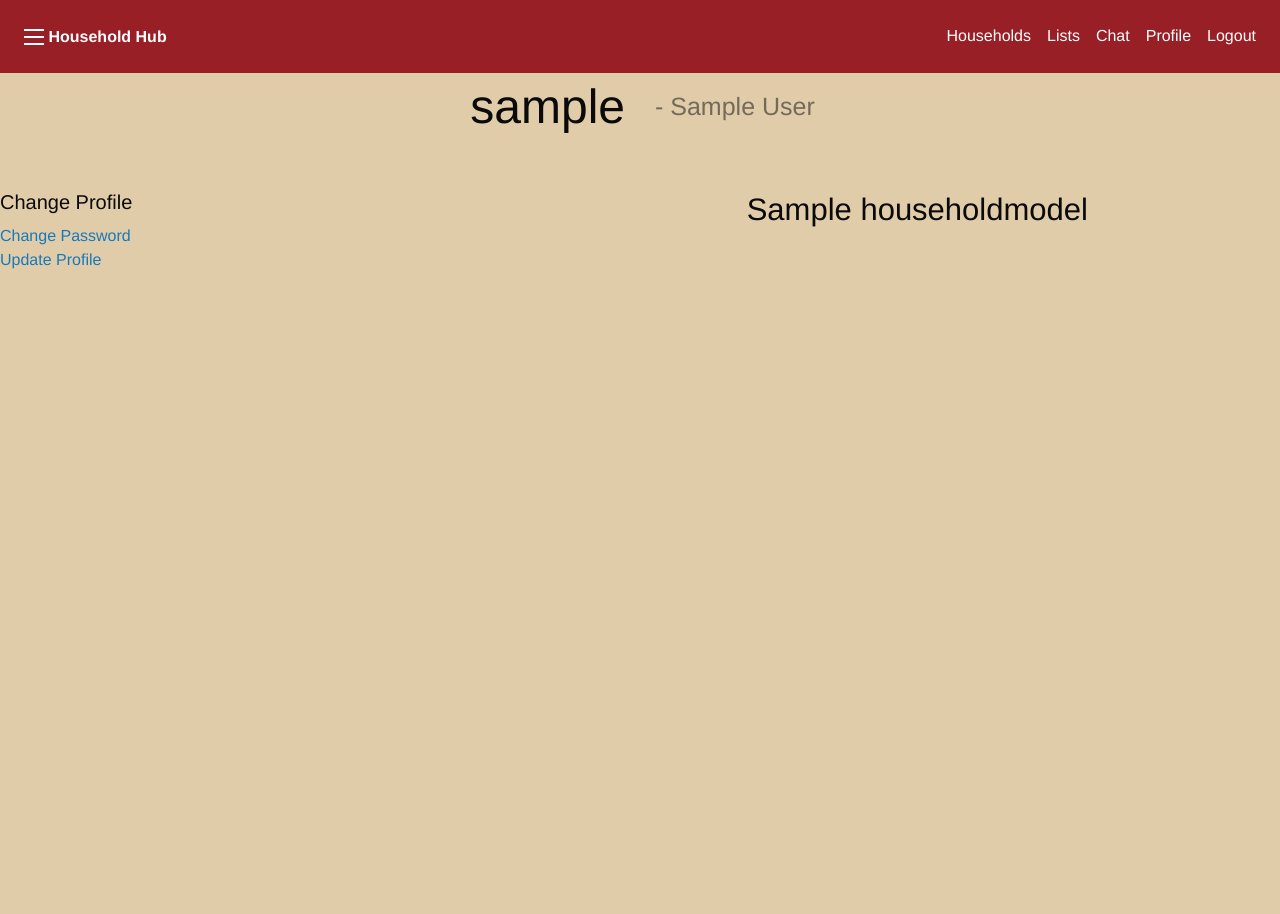
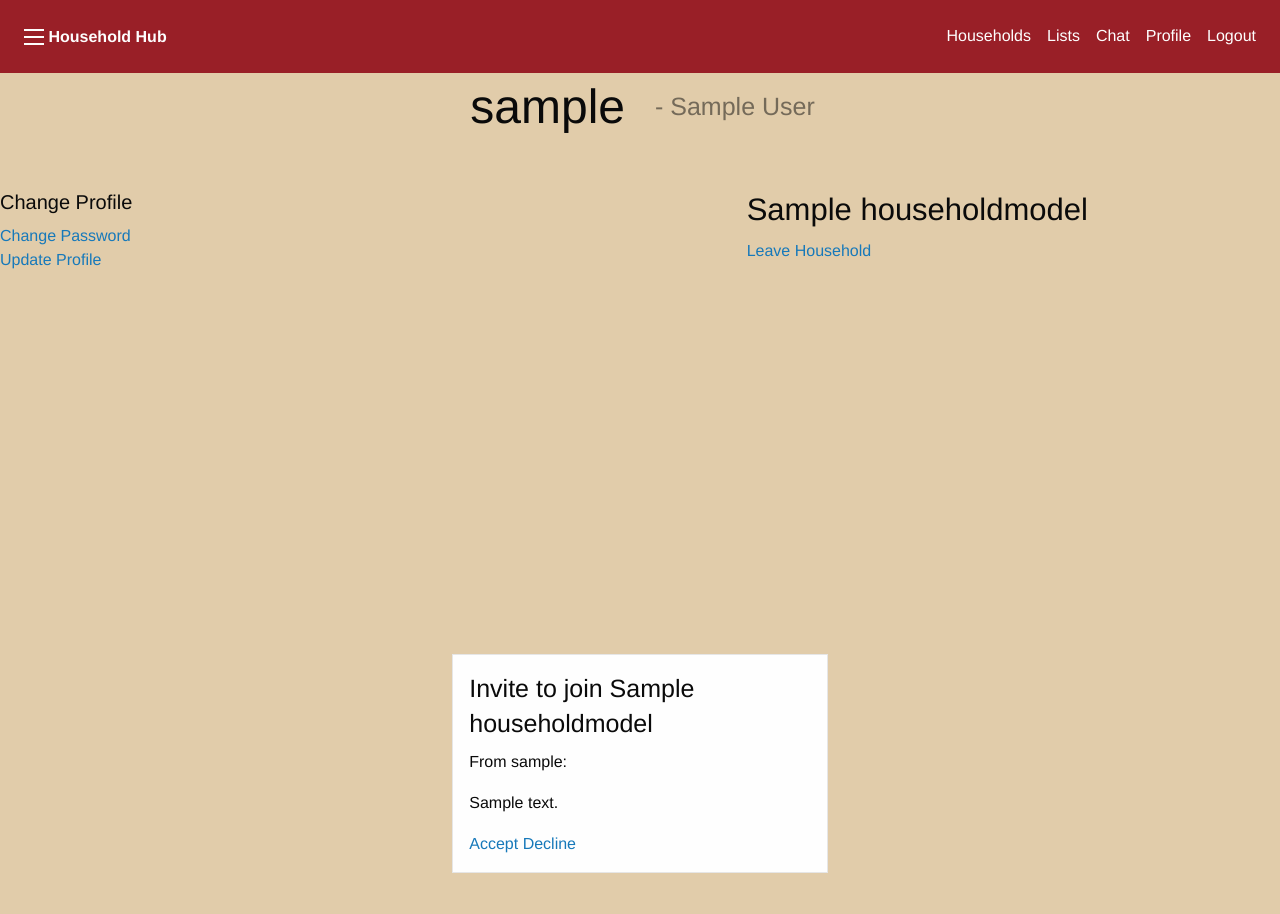
Before and after one commit to Joseph-Levin/WebFinalProject, a Django app: page /profile/ in a window 1280 px wide. Before the commit the page ends 269 px from the top, so only its background shows below. Run offline with Django 3.2, Linux system fonts and the light colour scheme; a user stored in the database is signed in; tables that the repository leaves empty hold one stand-in row (values such as "Sample post"); some libraries are stand-ins or nearby versions.

Commit message:
Users can accept or decline invites now
- Households are automatically deleted when no members are left
- Improved profile layout

```diff
--- a/mysite/main/templates/profile.html
+++ b/mysite/main/templates/profile.html
@@ -26,11 +26,30 @@
                 <div class="blog-post">
                     <h3>{{ household.name }}</h3>
                 </div>
+                <a href="/leave_household/{{ household.id }}?next={{ request.path|urlencode}}">Leave Household</a>
             </div>
         </div>
         {% endfor %}
     </div>
 </div>
+<!-- ?next={{ request.path|urlencode }} -->
+<!-- Buffer -->
+<div class="grid-y" style="height: 5vh;"></div>
 
+<div class="grid-x align-center">
+    {% for invite in invites %}
+    <div class="cell large-4 medium-4 small-12" style="padding: 2vw;">
+        <div class="card">
+            <div class="card-section">
+                <h4>Invite to join {{ invite.household }}</h4>
+                <p>From {{ invite.inviter }}:</p>
+                <p>{{ invite.message }}</p>
+                <a href="/accept/{{ invite.household.id }}">Accept</a>
+                <a href="/decline/{{ invite.id }}">Decline</a>
+            </div>
+        </div>
+    </div>
+    {% endfor %}
+</div>
 
 {% endblock %}
--- a/mysite/main/urls.py
+++ b/mysite/main/urls.py
@@ -6,12 +6,15 @@ from . import views
 urlpatterns = [
     path('', views.index, name='index'),
     path('login/',  auth_views.LoginView.as_view()),
-    path('register/', views.register_view),
+    path('register/', views.register),
     path('logout/', views.logout_view),
     path('password_change/', auth_views.PasswordChangeView.as_view(success_url='/')),
-    path('household/', views.household_view),
-    path('household_invite/', views.household_invite_view),
-    path('profile/', views.profile_view),
-    path('update_profile/', views.update_profile_view),
+    path('household/', views.household),
+    path('household_invite/', views.household_invite),
+    path('profile/', views.profile),
+    path('update_profile/', views.update_profile),
+    path('accept/<int:id>', views.accept_invite),
+    path('decline/<int:id>', views.decline_invite),
+    path('leave_household/<int:id>', views.leave_household),
 
 ]
--- a/mysite/main/views.py
+++ b/mysite/main/views.py
@@ -5,7 +5,7 @@ from django.contrib.auth.decorators import login_required
 from django.http import HttpResponse
 
 from .forms import RegistrationForm, HouseholdForm, HouseholdInviteForm, UpdateUserForm
-from .models import HouseholdModel
+from .models import HouseholdInviteModel, HouseholdModel
 
 
 def index(request):
@@ -20,7 +20,7 @@ def index(request):
 
 
 # Register
-def register_view(request):
+def register(request):
     if request.method == 'POST':
         form = RegistrationForm(request.POST)
         if form.is_valid():
@@ -43,7 +43,7 @@ def logout_view(request):
     return redirect('/login/')
 
 @login_required
-def household_view(request):
+def household(request):
     if request.method == 'POST':
         form = HouseholdForm(request.POST)
         if form.is_valid():
@@ -62,7 +62,7 @@ def household_view(request):
     return render(request, 'household.html', context=context)
 
 @login_required
-def household_invite_view(request):
+def household_invite(request):
     if request.method == 'POST':
         form = HouseholdInviteForm(request.user, request.POST)
         if form.is_valid():
@@ -79,17 +79,19 @@ def household_invite_view(request):
     return render(request, 'household_invite.html', context=context)
 
 @login_required
-def profile_view(request):
+def profile(request):
     households = HouseholdModel.objects.filter(members__id=request.user.id)
+    invites = HouseholdInviteModel.objects.filter(invitee=request.user)
     context = {
         'user': request.user,
         'households': households,
+        'invites': invites,
     }
 
     return render(request, 'profile.html', context=context)
 
 @login_required
-def update_profile_view(request):
+def update_profile(request):
     if request.method == 'POST':
         form = UpdateUserForm(request.POST, instance=request.user)
         if form.is_valid():
@@ -104,3 +106,29 @@ def update_profile_view(request):
     }
 
     return render(request, 'registration/update_profile.html', context=context)
+
+@login_required
+def accept_invite(request, id):
+    household = HouseholdModel.objects.get(pk=id)
+    household.members.add(request.user)
+    invite = HouseholdInviteModel.objects.get(invitee=request.user, household=id)
+    invite.delete()
+    return redirect('/')
+
+
+@login_required
+def decline_invite(request, id):
+    HouseholdInviteModel.objects.get(pk=id).delete()
+
+    return redirect(profile)
+
+
+@login_required
+def leave_household(request, id):
+    household = HouseholdModel.objects.get(pk=id)
+    household.members.remove(request.user)
+
+    if household.members.count() == 0:
+        household.delete()
+
+    return redirect('/')
```
Also changed, not shown: mysite/main/templates/household.html (+12 -5 lines).
